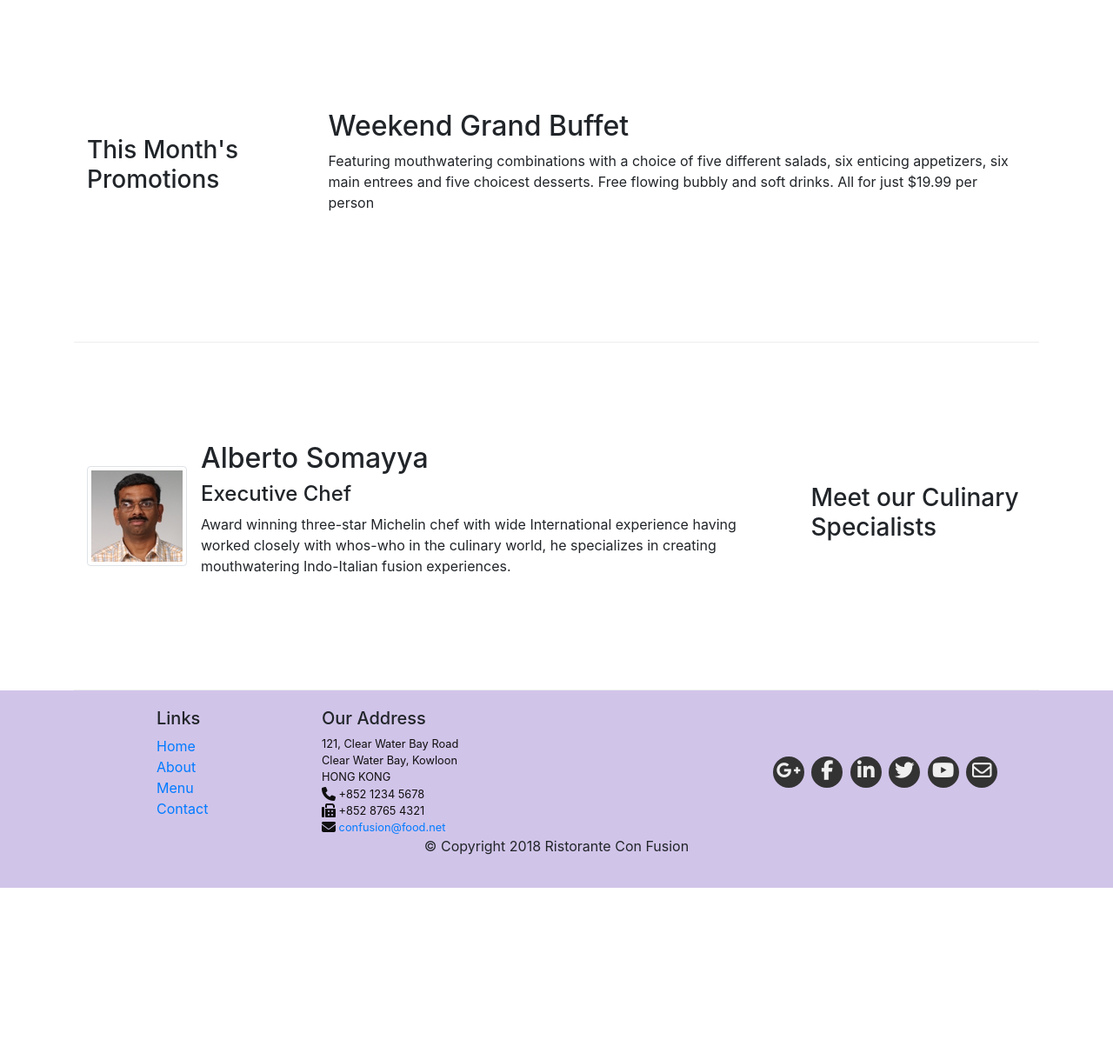
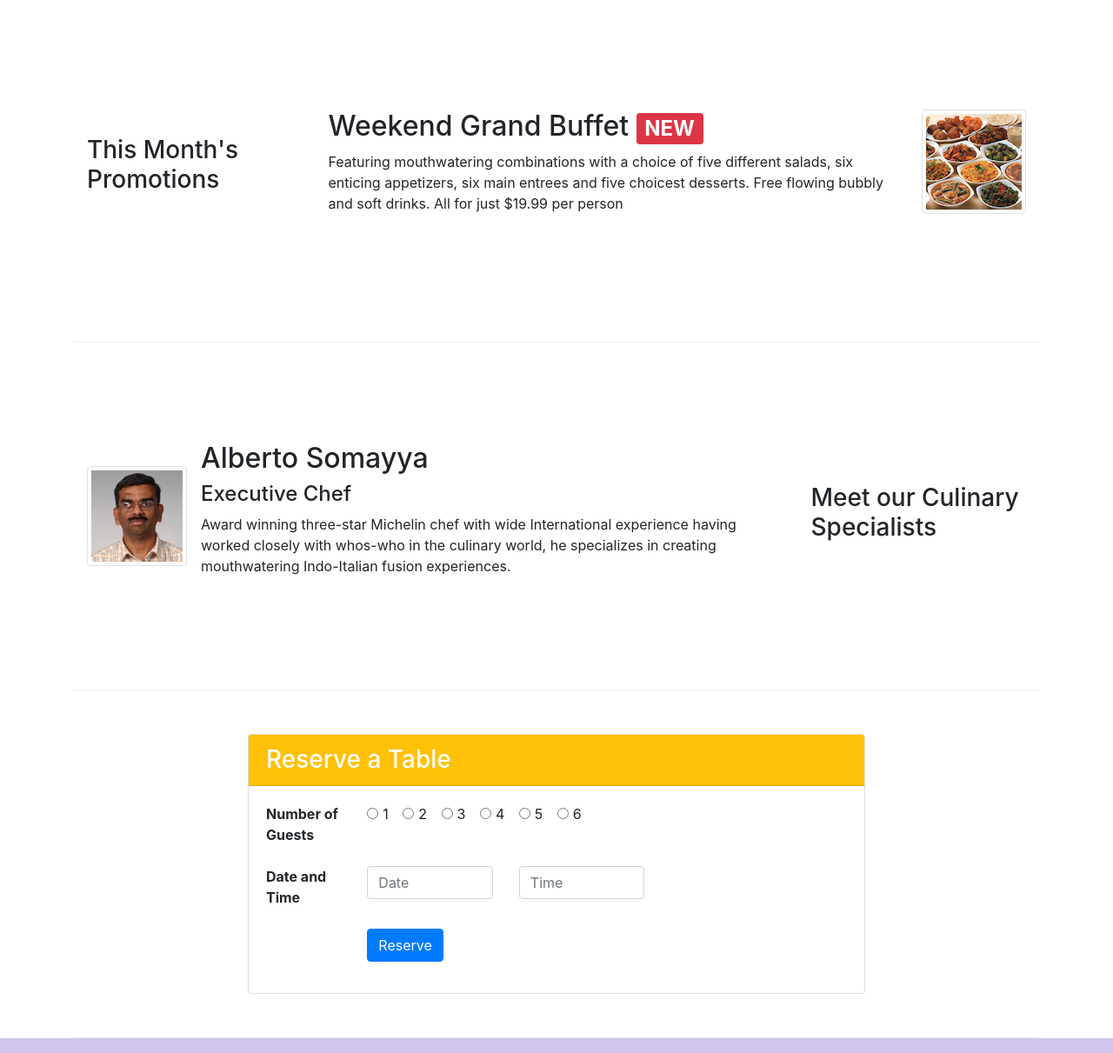
Before and after one commit to lovleshsingh/Coursera_full_stack_web_dev, a plain HTML site: page index.html in a window 1280 px wide. Shown: the part 740-1951 px from the top of the page at 87% size. Before the commit the page ends 1761 px from the top, so only its background shows below. Drawn offline with nearby package versions, Linux system fonts and the light colour scheme.

Commit message:
Assignment 2

```diff
--- a/index.html
+++ b/index.html
@@ -40,8 +40,11 @@
                     <h1>Ristorante con Fusion</h1>
                     <p>We take inspiration from the World's best cuisines, and create a unique fusion experience. Our lipsmacking creations will tickle your culinary senses!</p>
                 </div>
-                <div class="col-12 col-sm align-self-center">
+                <div class="col-12 col-sm-3 align-self-center">
                     <img src="img/logo.png" class="img-fluid">
+                </div>
+                <div class="col-12 col-sm-3 align-self-center">
+                    <a role="button" class="btn btn-warning btn-block" href="#reservation">Reserve Table</a>
                 </div>
             </div>
         </div>
@@ -55,9 +58,9 @@
             <div class="col col-sm order-sm-first col-md">
                 <div class="media">
                     <img class="d-flex mr-3 img-thumbnail align-self-center" src="img/uthappizza.png" alt="uthappizza">
-                    <div class="medi-body">
+                    <div class="media-body">
                         <h2 class="mt-0">Uthappizza <span class="badge badge-danger">HOT</span> <span class="badge badge-pill badge-secondary">$4.99</span></h2>
-                        <p>A unique combination of Indian Uthappam (pancake) and Italian pizza, topped with Cerignola olives, ripe vine cherry tomatoes, Vidalia onion, Guntur chillies and Buffalo Paneer.</p>
+                        <p class="d-none d-sm-block">A unique combination of Indian Uthappam (pancake) and Italian pizza, topped with Cerignola olives, ripe vine cherry tomatoes, Vidalia onion, Guntur chillies and Buffalo Paneer.</p>
                     </div>
                 </div>
             </div>
@@ -69,8 +72,13 @@
                 <h3>This Month's Promotions</h3>
             </div>
             <div class="col col-sm col-md">
-                <h2>Weekend Grand Buffet</h2>
-                <p>Featuring mouthwatering combinations with a choice of five different salads, six enticing appetizers, six main entrees and five choicest desserts. Free flowing bubbly and soft drinks. All for just $19.99 per person </p>
+                <div class="media">
+                    <div class="media-body">
+                        <h2 class="mt-0">Weekend Grand Buffet <span class="badge badge-danger">NEW</span></h2>
+                        <p class="d-none d-sm-block">Featuring mouthwatering combinations with a choice of five different salads, six enticing appetizers, six main entrees and five choicest desserts. Free flowing bubbly and soft drinks. All for just $19.99 per person </p>
+                    </div>
+                    <img class="d-flex ml-3 img-thumbnail aligne-self-center" src="img/buffet.png" alt="buffet">
+                </div>
             </div>
         </div>
 
@@ -81,10 +89,81 @@
             <div class="col col-sm order-sm-first col-md">
                 <div class="media">
                     <img class="d-flex mr-3 img-thumbnail align-self-center" src="img/alberto.png" alt="alberto">
-                    <div class="medi-body">
+                    <div class="media-body">
                         <h2 class="mt-0">Alberto Somayya</h2>
                         <h4>Executive Chef</h4>
-                        <p>Award winning three-star Michelin chef with wide International experience having worked closely with whos-who in the culinary world, he specializes in creating mouthwatering Indo-Italian fusion experiences. </p>
+                        <p class="d-none d-sm-block">Award winning three-star Michelin chef with wide International experience having worked closely with whos-who in the culinary world, he specializes in creating mouthwatering Indo-Italian fusion experiences. </p>
+                    </div>
+                </div>
+            </div>
+        </div>
+
+        <div id="reservation" class="row row-content align-items-center">
+            <div class="col-12 col-sm-8 offset-sm-2">
+                <div class="card">
+                    <h3 class="card-header bg-warning text-white">Reserve a Table</h3>
+                    <div class="card-body">
+                        <form>
+                            <div class="form-group row">
+                                <label class="col-12 col-form-lable col-md-2" for="count"><strong>Number of Guests</strong></label>
+                                <div class="col-md-10 align-items-center">
+                                    <div class="form-check form-check-inline">
+                                        <input class="form-check-input" type="radio" name="checkbox" id="1" value="1">
+                                        <label class="form-check-label" for="1">
+                                          1
+                                        </label>
+                                    </div>
+                                    <div class="form-check form-check-inline">
+                                        <input class="form-check-input" type="radio" name="checkbox" id="2" value="2">
+                                        <label class="form-check-label" for="2">
+                                          2
+                                        </label>
+                                    </div>
+                                    <div class="form-check form-check-inline">
+                                        <input class="form-check-input" type="radio" name="checkbox" id="3" value="3">
+                                        <label class="form-check-label" for="3">
+                                          3
+                                        </label>
+                                    </div>
+                                    <div class="form-check form-check-inline">
+                                          <input class="form-check-input" type="radio" name="checkbox" id="4" value="4">
+                                          <label class="form-check-label" for="4">
+                                            4
+                                          </label>
+                                    </div>
+                                    <div class="form-check form-check-inline">
+                                          <input class="form-check-input" type="radio" name="checkbox" id="5" value="5">
+                                          <label class="form-check-label" for="5">
+                                            5
+                                          </label>
+                                    </div>
+                                    <div class="form-check form-check-inline">
+                                          <input class="form-check-input" type="radio" name="checkbox" id="6" value="6">
+                                          <label class="form-check-label" for="6">
+                                            6
+                                          </label>
+                                    </div>
+                                </div>
+                            </div>
+
+                            <div class="form-group row">
+                                <label class="col-form-lable col-md-2 col-12" for="date"><strong>Date and Time</strong></label>
+                                <div class="col-md-3 col-12">
+                                    <input class="form-control" type="text" id="date" placeholder="Date" name="date">
+                                </div>
+                                <div class="col-md-3 col-12">
+                                    <input class="form-control" type="text" id="time" placeholder="Time" name="time">
+                                </div>
+                            </div>
+
+                            <div class="row form-group">
+                                <div class="offset-md-2 col-md-10">
+                                    <button type="submit" class="btn btn-primary">
+                                        Reserve
+                                    </button>
+                                </div>
+                            </div>
+                        </form>
                     </div>
                 </div>
             </div>
```
